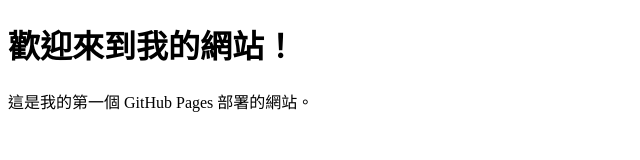
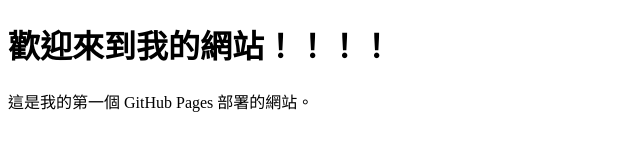
Before and after one commit to orangejuice-lover/test2, a plain HTML site: page index.html in a window 1280 px wide. Shown: the full height of the page, 0-640 px from the left. Drawn offline with Linux system fonts and the light colour scheme.

Commit message:
Update index.html

```diff
--- a/index.html
+++ b/index.html
@@ -6,7 +6,7 @@
     <title>我的第一個 GitHub Pages 網站</title>
 </head>
 <body>
-    <h1>歡迎來到我的網站！</h1>
+    <h1>歡迎來到我的網站！！！！</h1>
     <p>這是我的第一個 GitHub Pages 部署的網站。</p>
 </body>
 </html>
```
